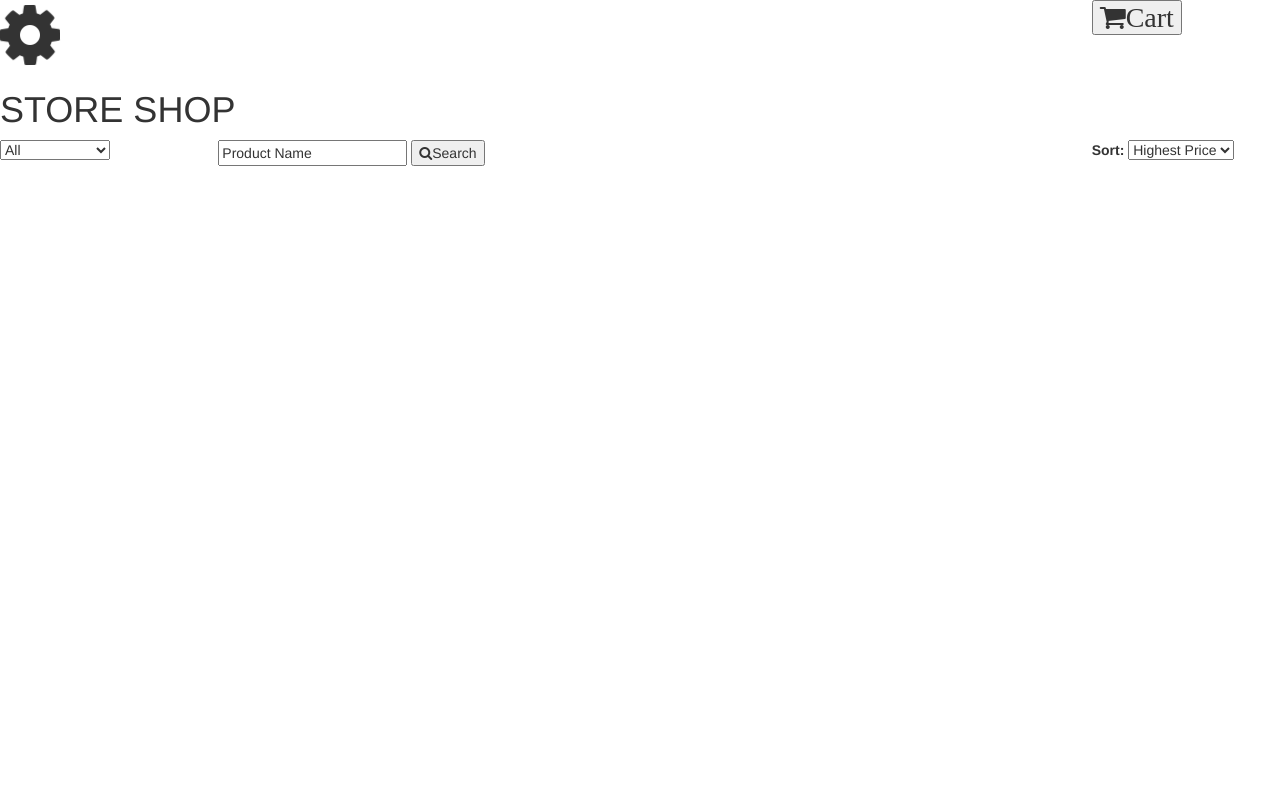
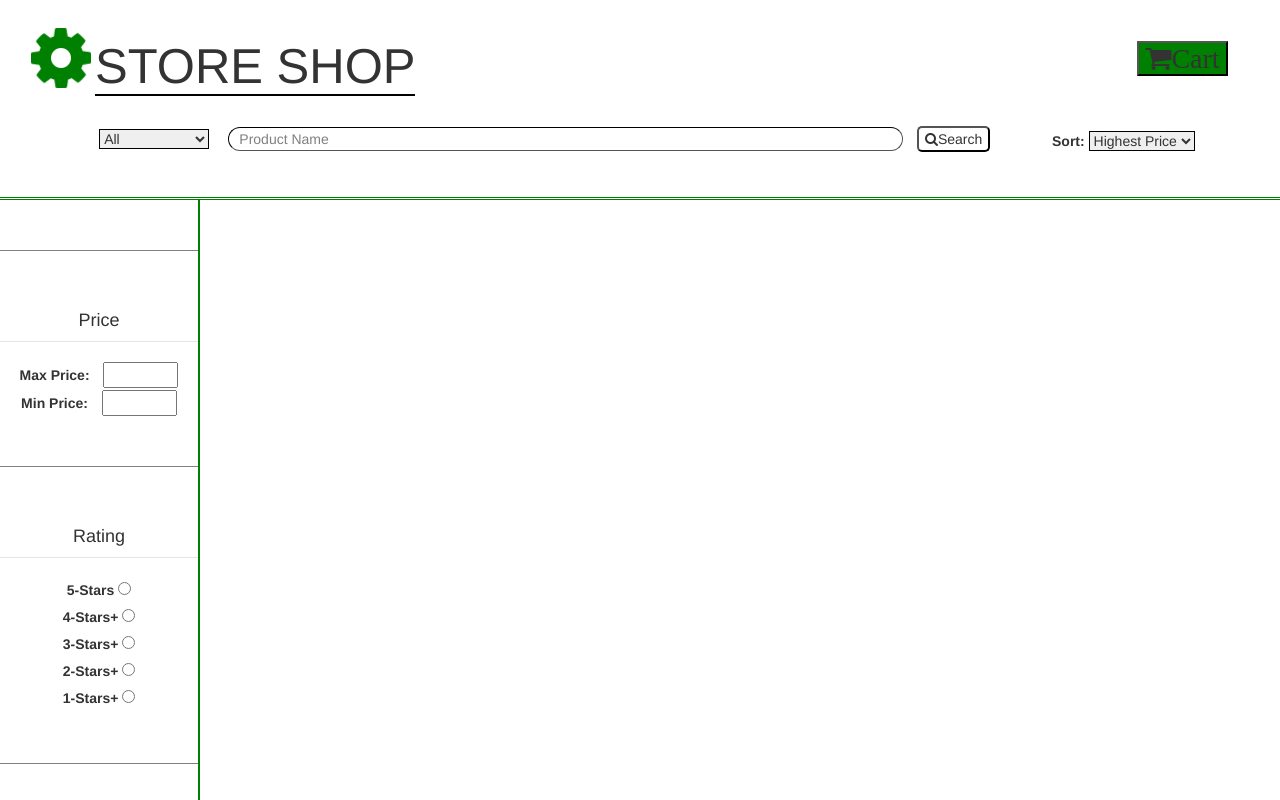
Before and after one commit to Benjamin-Gnewuch/rainforest, a plain HTML site: page index.html in a window 1280 px wide. Drawn offline with nearby package versions, Linux system fonts and the light colour scheme.

Commit message:
Added code and content of the side-search bar. Still needs coloring, but forms are present.

```diff
--- a/index.html
+++ b/index.html
@@ -4,7 +4,8 @@
     <title>Store Shop Online Shopping Store</title>
     <link rel="stylesheet" href="https://maxcdn.bootstrapcdn.com/font-awesome/4.5.0/css/font-awesome.min.css">
     <link rel="stylesheet" href="https://maxcdn.bootstrapcdn.com/bootstrap/3.3.6/css/bootstrap.min.css">
-    <link rel="stylesheet" href="default.css">
+    <link rel="stylesheet" href="header.css">
+    <link rel="stylesheet" href="side-search.css">
   </head>
   <body>
     <div id="header">
@@ -52,6 +53,41 @@
       </div>
     </div><!--End Header-->
     <div id="search-page">
+      <div id="side-search">
+        <div id="price">
+          <fieldset class="side-search-field">
+            <legend>
+              <h4>Price</h4>
+            </legend>
+            <label for="price-max">Max Price: </label>
+            <input id="price-max-text" type="text" name="price-max">
+            <br>
+            <label for="price-min">Min Price: </label>
+            <input id="price-min-text" type="text" name="price-min">
+          </fieldset>
+        </div>
+        <div id="rating">
+          <fieldset class="side-search-field">
+            <legend>
+              <h4>Rating</h4>
+            </legend>
+            <label for="5star">5-Stars </label>
+            <input type="radio" name="rating" value="5star">
+            <br>
+            <label for="4star">4-Stars+ </label>
+            <input type="radio" name="rating" value="4star">
+            <br>
+            <label for="3star">3-Stars+ </label>
+            <input type="radio" name="rating" value="3star">
+            <br>
+            <label for="2star">2-Stars+ </label>
+            <input type="radio" name="rating" value="2star">
+            <br>
+            <label for="1star">1-Stars+</label>
+            <input type="radio" name="rating" value="1star">
+          </fieldset>
+        </div>
+      </div>
     </div><!--End Search Page-->
     <div id="cart">
     </div><!--End Cart-->
```
